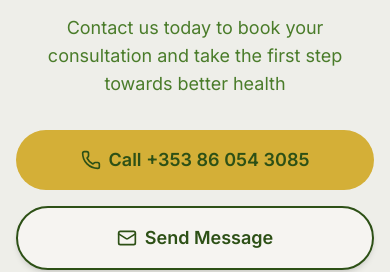
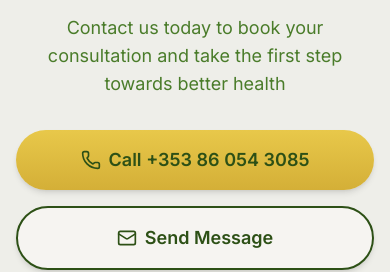
Before and after one commit to hbacalso1229/wellness-needles, a Next.js app: page /bookings in a window 390 px wide. Shown: the part 4220-4492 px from the top of the page. Built offline with nearby package versions, Linux system fonts and the light colour scheme; no server answers.

Commit message:
Fix booking page button styling and date field overlap on mobile

```diff
--- a/src/app/bookings/page.tsx
+++ b/src/app/bookings/page.tsx
@@ -437,13 +437,15 @@ export default function Bookings() {
             }
           </p>
           <div className="flex flex-col sm:flex-row gap-4 justify-center">
-            <a
+            <CTAButton
               href={contactConfig.phone.href}
-              className="bg-gold text-primary px-8 py-4 rounded-full text-lg font-semibold hover:bg-gold/90 transition-all duration-300 inline-flex items-center justify-center"
+              variant="gold"
+              showArrow={false}
+              className="inline-flex items-center justify-center"
             >
               <Phone className="w-5 h-5 mr-2" />
               Call {contactConfig.phone.displayText}
-            </a>
+            </CTAButton>
             <CTAButton
               href="/contact"
               variant="outline"
--- a/src/components/BookingForm.tsx
+++ b/src/components/BookingForm.tsx
@@ -186,10 +186,10 @@ const homeVisitAddOns = [
 ]
 
 const inputClassName =
-  'w-full px-4 py-3 border border-accent/30 rounded-lg focus:outline-none focus:ring-2 focus:ring-accent focus:border-transparent'
+  'w-full px-4 py-3 pr-10 border border-accent/30 rounded-lg focus:outline-none focus:ring-2 focus:ring-accent focus:border-transparent bg-white'
 
 const fieldErrorClassName =
-  'w-full px-4 py-3 border-2 border-red-500 rounded-lg focus:outline-none focus:ring-2 focus:ring-red-400 focus:border-red-500 bg-red-50/40'
+  'w-full px-4 py-3 pr-10 border-2 border-red-500 rounded-lg focus:outline-none focus:ring-2 focus:ring-red-400 focus:border-red-500 bg-red-50/40'
 
 type FieldErrorKey =
   | 'service'
--- a/src/features/ui/CTAButton.tsx
+++ b/src/features/ui/CTAButton.tsx
@@ -40,10 +40,11 @@ export function CTAButton({
   }
 
   const classes = `${variantClasses[variant]} ${sizeClasses[size]} rounded-full font-semibold transition-all duration-300 inline-flex items-center justify-center shadow-md ${className}`
-  const isExternal = external || /^https?:\/\//i.test(href)
+  const isExternal = external || /^(https?:\/\/|tel:|mailto:)/i.test(href)
 
   if (isExternal) {
-    const resolvedTarget = target ?? '_blank'
+    const isTelOrMailto = /^(tel:|mailto:)/i.test(href)
+    const resolvedTarget = target ?? (isTelOrMailto ? undefined : '_blank')
     const resolvedRel =
       rel ?? (resolvedTarget === '_blank' ? 'noopener noreferrer' : undefined)
     return (
```
